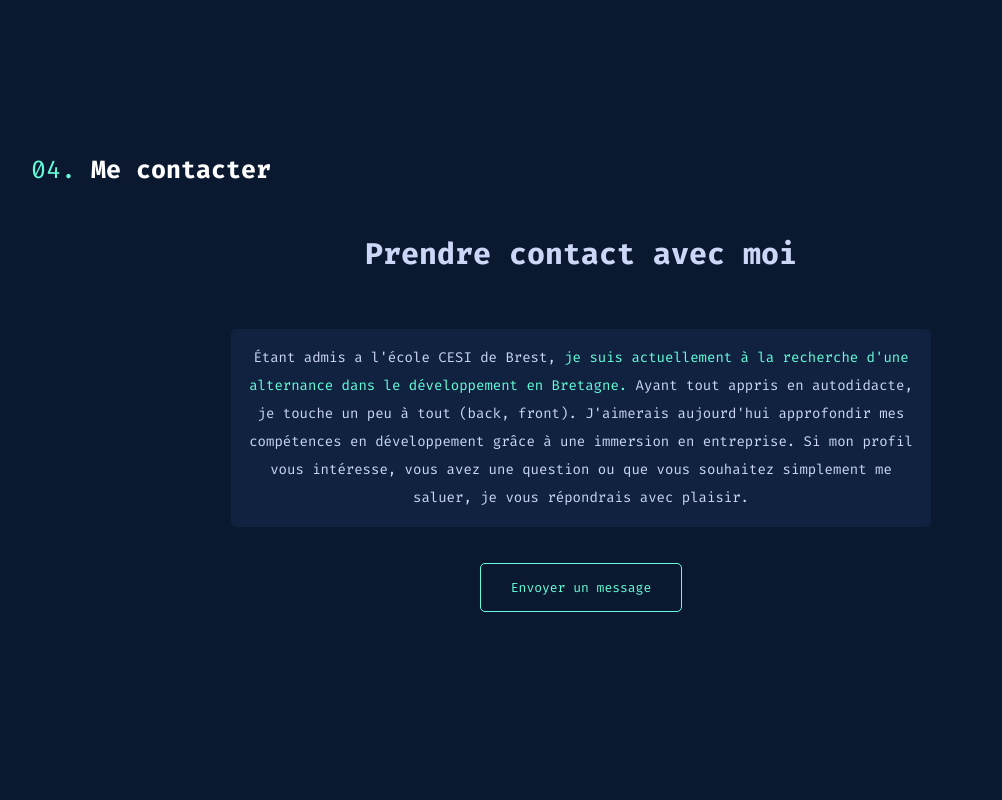
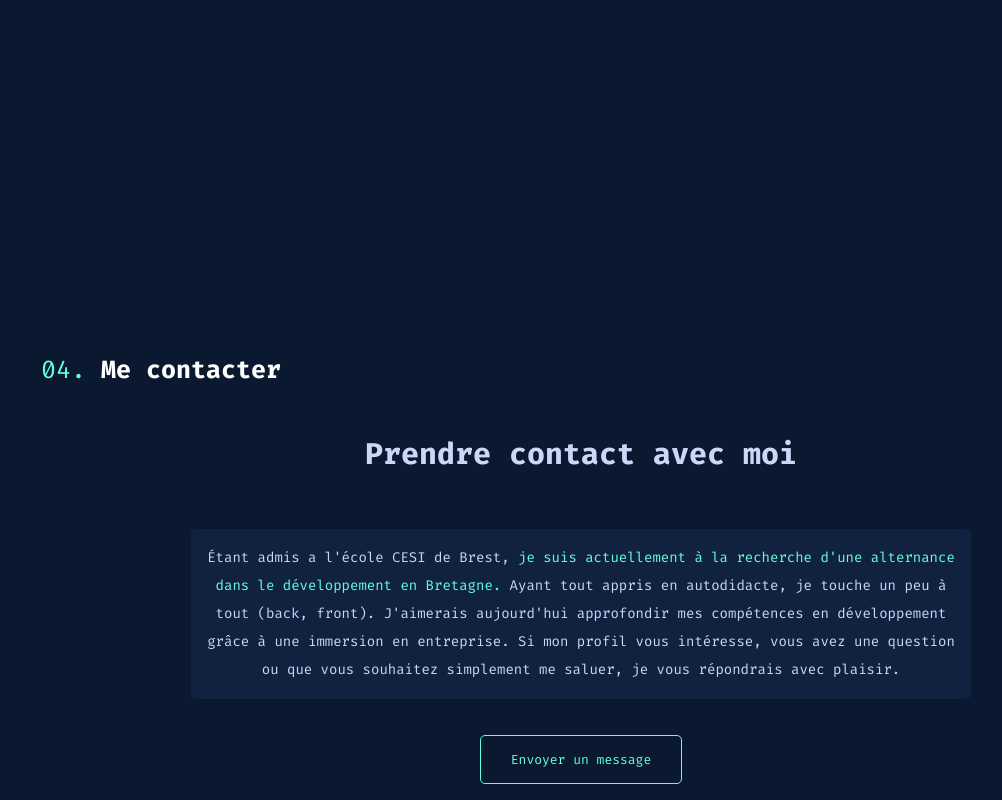
Before and after one commit to romaindemeure/Portfolio, a Vue app: page / in a window 1280 px wide. Shown: the part 4660-5460 px from the top of the page, without its empty margins (59-1061 px from the left). Built offline with nearby package versions, Linux system fonts and the light colour scheme.

Commit message:
modification responsive contact

```diff
--- a/src/components/Contact.vue
+++ b/src/components/Contact.vue
@@ -94,6 +94,7 @@
     .container {
         max-width: 1100px;
         margin: 200px auto;
+        padding: 200px 100px;
     }
 
     .container .contact {
@@ -118,7 +119,7 @@
     }
 
     .container .contact .section .main .divText {
-        margin: 50px 200px;
+        margin: 50px 150px;
     }
 
     .container .contact .section .main .divText .text {
```
